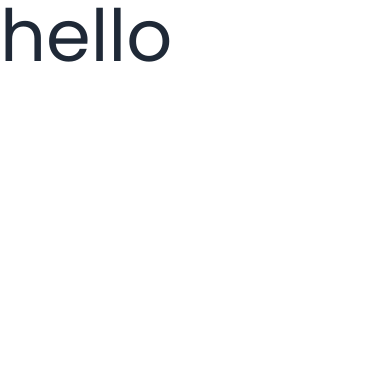
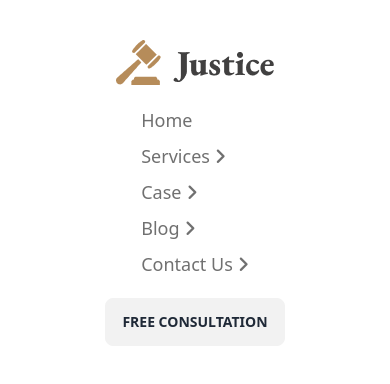
Before and after one commit to reyad-hasan/legal-justice, a plain HTML site: page index.html in a window 390 px wide. Drawn offline with nearby package versions, Linux system fonts and the light colour scheme.

Commit message:
completed navbar section with responsive

```diff
--- a/index.html
+++ b/index.html
@@ -1,5 +1,6 @@
 <!DOCTYPE html>
 <html lang="en">
+<!-- head section -->
 
 <head>
     <meta charset="UTF-8">
@@ -33,16 +34,46 @@
             theme: {
                 extend: {
                     colors: {
-                        clifford: '#da373d',
+                        'primary': '#707070',
                     }
                 }
             }
         }
     </script>
 </head>
+<!-- body section -->
 
 <body>
-    <h1 class="font-poppins text-7xl">hello</h1>
+    <!-- header section -->
+    <header>
+        <!-- nav section -->
+        <nav class="max-w-screen-xl mx-auto flex flex-col lg:flex-row items-center justify-between mt-10">
+            <!-- logo -->
+            <div>
+                <a href="#"><img src="./images/logo2.png" alt=""></a>
+            </div>
+            <!-- manu -->
+            <div>
+                <ul class="flex flex-col md:flex-row gap-2 md:gap-10 text-primary text-lg my-5 lg:my-0">
+                    <li><a href="#">Home</a></li>
+                    <li><a href="#">Services <i class="fa-solid fa-angle-right"></i></a></li>
+                    <li><a href="#">Case <i class="fa-solid fa-angle-right"></i></a></li>
+                    <li><a href="#">Blog <i class="fa-solid fa-angle-right"></i></a></li>
+                    <li><a href="#">Contact Us <i class="fa-solid fa-angle-right"></i></a></li>
+                </ul>
+            </div>
+            <!-- button -->
+            <button class="btn">Free Consultation</button>
+        </nav>
+    </header>
+    <!-- main section -->
+    <main>
+
+    </main>
+    <!-- footer section -->
+    <footer>
+
+    </footer>
 </body>
 
 </html>
```
